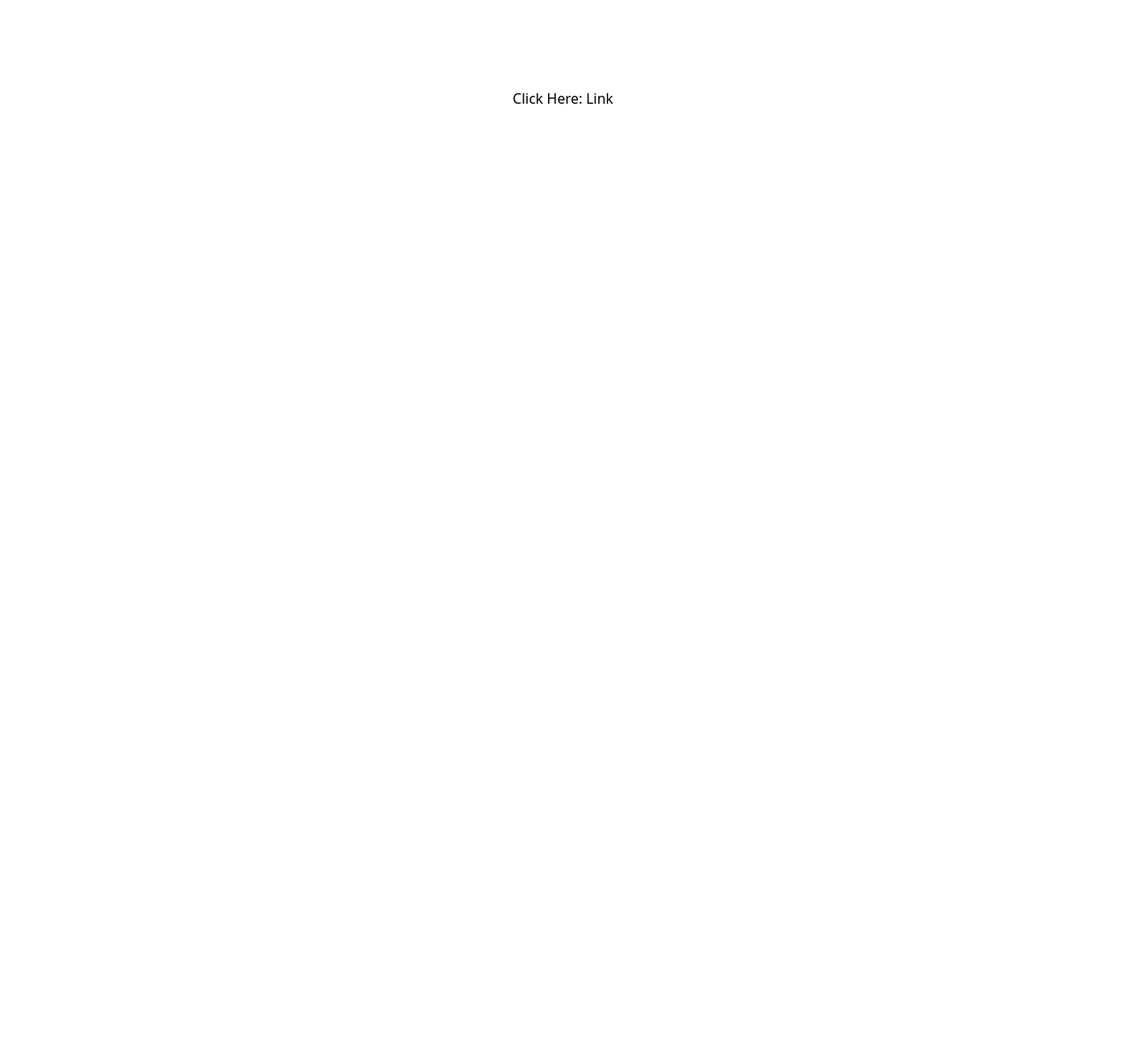
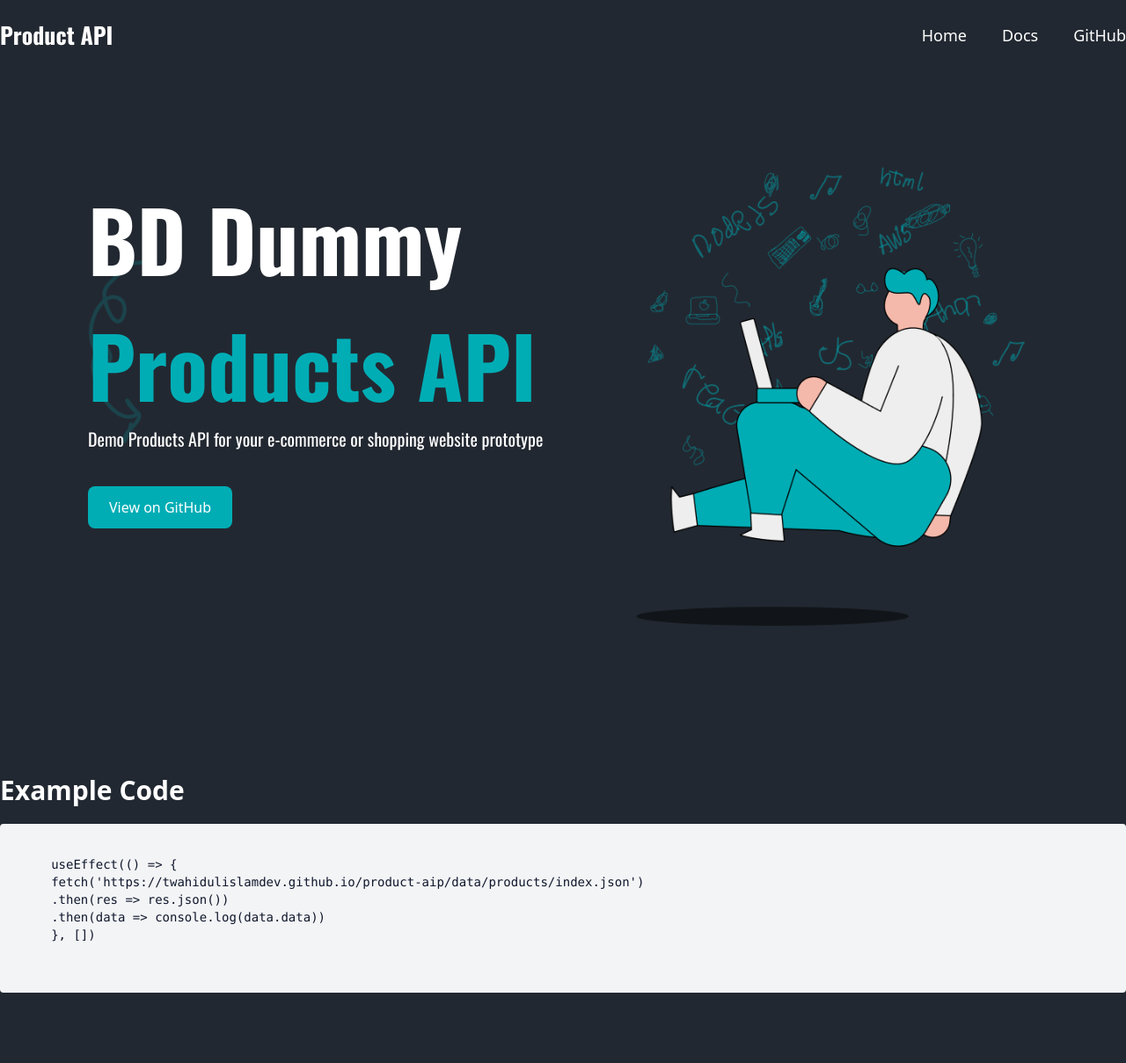
Before and after one commit to twahidulislamdev/product-aip, a plain HTML site: page index.html in a window 1280 px wide. Shown: the whole page at 88% size. Before the commit the page ends 800 px from the top, so only its background shows below. Drawn offline with nearby package versions, Linux system fonts and the light colour scheme.

Commit message:
add header and banner section

```diff
--- a/index.html
+++ b/index.html
@@ -3,12 +3,86 @@
   <head>
     <meta charset="UTF-8" />
     <meta name="viewport" content="width=device-width, initial-scale=1.0" />
-    <title>Document</title>
+    <title>Product API</title>
+
+    <!-- Tailwind CSS v4 CDN -->
     <script src="https://cdn.jsdelivr.net/npm/@tailwindcss/browser@4"></script>
+
+    <!-- Google Font: Oswald -->
+    <link rel="preconnect" href="https://fonts.googleapis.com" />
+    <link rel="preconnect" href="https://fonts.gstatic.com" crossorigin />
+    <link
+      href="https://fonts.googleapis.com/css2?family=Oswald:wght@200..700&display=swap"
+      rel="stylesheet"
+    />
+
+    <style>
+      /* Define Oswald font for Tailwind CDN */
+      @theme {
+        --font-oswald: "Oswald", sans-serif;
+      }
+    </style>
   </head>
+
   <body>
-    <div class="py-10 mt-5">
-        <h1 class="text-center py-10">Click Here: <a href="data/products/index.json">Link</a></h1>
+    <!-- Header -->
+    <header class="py-5 bg-[#222831] fixed w-full">
+      <div class="max-w-[1280px] m-auto">
+        <div class="flex justify-between items-center">
+          <div>
+            <!-- Fixed font class -->
+            <h4 class="text-white text-[26px] font-bold font-[oswald]">
+              Product API
+            </h4>
+          </div>
+          <ul class="flex gap-x-10">
+            <li class="text-white text-lg">Home</li>
+            <li class="text-white text-lg">Docs</li>
+            <li class="text-white text-lg">GitHub</li>
+          </ul>
+        </div>
+      </div>
+    </header>
+
+    <!-- Banner -->
+    <section
+      class="py-[200px] w-full bg-[url(./images/bannerOne.png)] bg-no-repeat bg-center bg-cover"
+    >
+      <div class="max-w-[1280px] m-auto">
+        <div class="ml-25">
+          <h1 class="text-[95px] font-bold w-1/2 font-[oswald]">
+            <span class="text-white">BD Dummy</span>
+            <span class="text-[#00ADB5]">Products API</span>
+          </h1>
+          <p class="text-xl text-white font-[oswald]">
+            Demo Products API for your e-commerce or shopping website prototype
+          </p>
+          <div class="mt-10">
+            <button class="py-3 px-6 bg-[#00ADB5] text-white rounded-lg">
+              View on GitHub
+            </button>
+          </div>
+        </div>
+      </div>
+    </section>
+
+    <div class="py-20 bg-[#222831]">
+      <div class="max-w-[1280px] m-auto">
+        <h2 class="text-3xl font-semibold text-white mb-5">Example Code</h2>
+        <div class="">
+          <pre
+            class="bg-gray-100 p-4 rounded text-sm text-slate-900 overflow-auto mt-5"
+          >
+      <code>
+     useEffect(() => {
+     fetch('https://twahidulislamdev.github.io/product-aip/data/products/index.json')
+     .then(res => res.json())
+     .then(data => console.log(data.data))
+     }, [])
+    </code>
+  </pre>
+        </div>
+      </div>
     </div>
   </body>
 </html>
```
Also changed, not shown: images/bannerOne.png (added).
